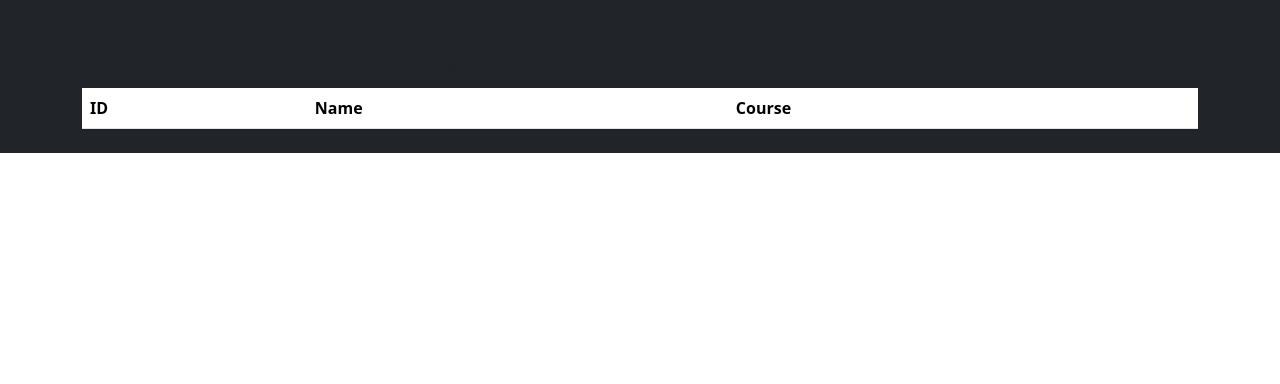
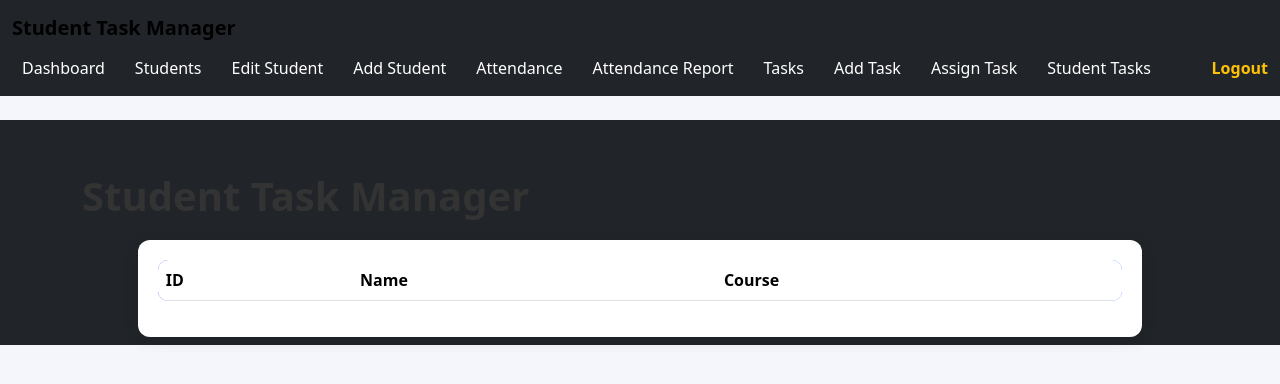
Before and after one commit to apurvapatil577-glitch/student_task_manager, a Flask app: page /students in a window 1280 px wide. Shown: the top 384 px of the page. Run offline with Flask 3, Linux system fonts and the light colour scheme; data that the repository does not hold is empty; some libraries are stand-ins or nearby versions.

Commit message:
Updated students pages

```diff
--- a/templates/students.html
+++ b/templates/students.html
@@ -1,10 +1,72 @@
 {% extends "layout.html" %}
+
+{% include 'navbar.html' %}
 
 {% block content %}
 
+<style>
+    body{
+        background:#f4f6fb;
+    }
+
+    h1{
+        text-align:center;
+        margin:20px 0;
+        font-weight:bold;
+        color:#333;
+    }
+
+    .table-container{
+        width:90%;
+        margin:auto;
+        background:white;
+        padding:20px;
+        border-radius:12px;
+        box-shadow:0 4px 15px rgba(0,0,0,0.1);
+    }
+
+    table{
+        width:100%;
+        border-collapse:collapse;
+        overflow:hidden;
+        border-radius:10px;
+    }
+
+    thead{
+        background: linear-gradient(90deg, #6a11cb, #2575fc);
+        color:white;
+    }
+
+    thead th{
+        padding:12px;
+        text-align:left;
+    }
+
+    tbody td{
+        padding:12px;
+        border-bottom:1px solid #eee;
+    }
+
+    tbody tr:hover{
+        background:#f1f7ff;
+        transition:0.3s;
+        transform: scale(1.01);
+    }
+
+    .badge-id{
+        background:#28a745;
+        color:white;
+        padding:5px 10px;
+        border-radius:20px;
+        font-size:12px;
+    }
+</style>
+
 <h1>Student Task Manager</h1>
 
-<table class="table table-ordered">
+<div class="table-container">
+
+    <table class="table table-striped">
 
         <thead>
             <tr>
@@ -13,18 +75,23 @@
                 <th>Course</th>
             </tr>
         </thead>
+
         <tbody>
             {% for student in students %}
             <tr>
-            <td>{{ student.student_id }}</td>
                 <td>
-                {{ student.first_name }}
-                 {{ student.last_name }}
+                    <span class="badge-id">{{ student.student_id }}</span>
+                </td>
+                <td>
+                    {{ student.first_name }} {{ student.last_name }}
                 </td>
                 <td>{{ student.course_name }}</td>
             </tr>
             {% endfor %}
         </tbody>
+
     </table>
 
+</div>
+
 {% endblock %}
```
Also changed, not shown: templates/add_student.html (+118 -23 lines). Lines whose indentation alone changed are shown as unchanged.
